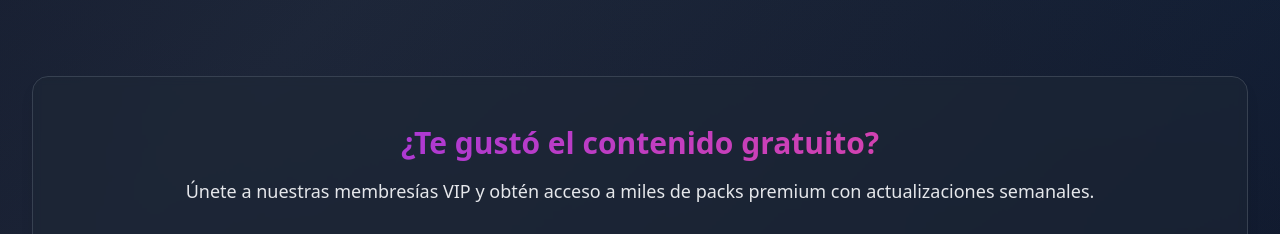
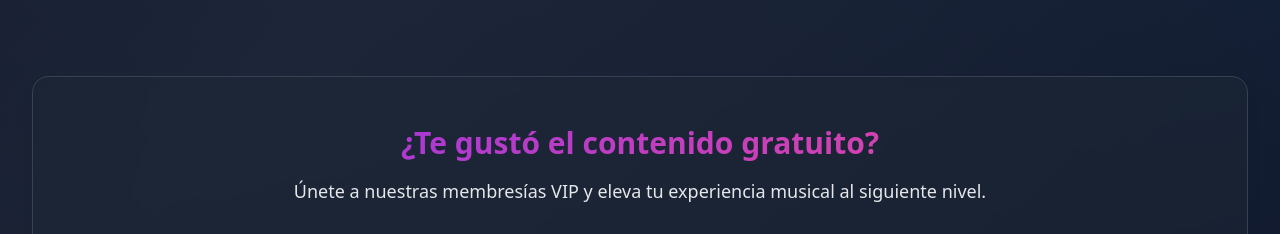
Before and after one commit to vivarfa/VIVARFAVIPMUSIC, a plain HTML site: page free/index.html in a window 1280 px wide. Shown: the part 1086-1320 px from the top of the page. Drawn offline with nearby package versions, Linux system fonts and the light colour scheme; no server answers.

Commit message:
ultimate

```diff
--- a/free/index.html
+++ b/free/index.html
@@ -455,7 +455,7 @@
                 <div class="text-center mt-16">
                     <div class="bg-gray-800/50 backdrop-blur-sm rounded-2xl shadow-lg p-8 md:p-12 border border-gray-700">
                         <h3 class="text-3xl font-bold gradient-text mb-4">¿Te gustó el contenido gratuito?</h3>
-                        <p class="text-gray-300 text-lg mb-8">Únete a nuestras membresías VIP y obtén acceso a miles de packs premium con actualizaciones semanales.</p>
+                        <p class="text-gray-300 text-lg mb-8">Únete a nuestras membresías VIP y eleva tu experiencia musical al siguiente nivel.</p>
                         <div class="flex flex-col sm:flex-row gap-4 justify-center">
                             <a href="/membresias/" class="inline-flex items-center justify-center px-6 py-3 bg-gradient-to-r from-purple-600 to-pink-600 text-white rounded-xl font-semibold hover:from-purple-700 hover:to-pink-700 transition-all duration-300 transform hover:scale-105">
                                 <i class="fas fa-crown mr-3"></i>Ver Membresías
```
